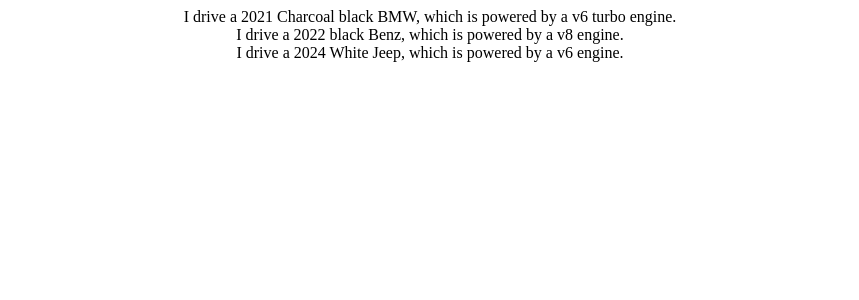
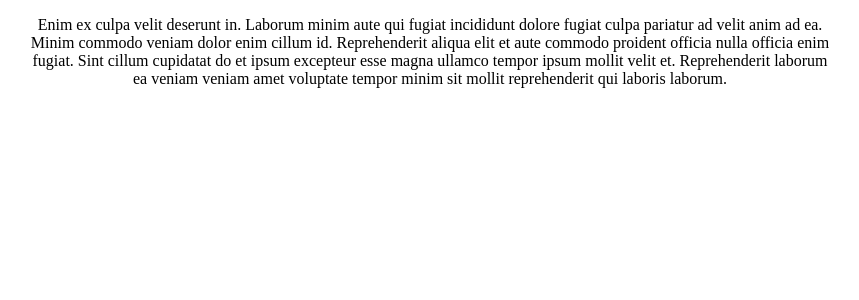
Before and after one commit to realMoyosore/react-app, a React (Create React App) app: page / in a window 1280 px wide. Shown: the top 300 px of the page, without its empty margins (210-1069 px from the left). Built offline with nearby package versions, Linux system fonts and the light colour scheme.

Commit message:
conditional rendering

```diff
--- a/src/App.js
+++ b/src/App.js
@@ -136,40 +136,80 @@
 // export default App;
 // // // This is a functional component that returns a simple JSX structure
 
-const Car = ({ data }) => {
-  const { brand, color, model, engine } = data;
-  return (
-    <div className="car">{`I drive a ${model} ${color} ${brand}, which is powered by a ${engine} engine.`}</div>
-  );
+
+// //React Props
+// const Car = ({ data }) => {
+//   const { brand, color, model, engine } = data;
+//   return (
+//     <div className="car">{`I drive a ${model} ${color} ${brand}, which is powered by a ${engine} engine.`}</div>
+//   );
+// };
+
+// const App = () => {
+//   const cars = [
+//     {
+//       brand: "BMW",
+//       color: "Charcoal black",
+//       model: "2021",
+//       engine: "v6 turbo",
+//     },
+//     {
+//       brand: "Benz",
+//       color: "black",
+//       model: "2022",
+//       engine: "v8",
+//     },
+//     {
+//       brand: "Jeep",
+//       color: "White",
+//       model: "2024",
+//       engine: "v6",
+//     },
+//   ];
+
+//   const listOfCars = cars.map((car) => {
+//     return <Car data={car} />;
+//   });
+
+//   return <section className="main-page">{listOfCars}</section>;
+// };
+
+// export default App;
+
+
+//Conditional Rendering
+
+//Loader component...
+const Loader = () => {
+  return <div className="loader">Loading...</div>;
 };
 
+//Content component...
+const Content = () => {
+  return (
+    <div className="content">
+      <p>Enim ex culpa velit deserunt in. Laborum minim aute qui fugiat incididunt dolore fugiat culpa pariatur ad velit anim ad ea. Minim commodo veniam dolor enim cillum id. Reprehenderit aliqua elit et aute commodo proident officia nulla officia enim fugiat. Sint cillum cupidatat do et ipsum excepteur esse magna ullamco tempor ipsum mollit velit et. Reprehenderit laborum ea veniam veniam amet voluptate tempor minim sit mollit reprehenderit qui laboris laborum.</p>
+    </div>
+  );
+}
+
+//Root component
 const App = () => {
-  const cars = [
-    {
-      brand: "BMW",
-      color: "Charcoal black",
-      model: "2021",
-      engine: "v6 turbo",
-    },
-    {
-      brand: "Benz",
-      color: "black",
-      model: "2022",
-      engine: "v8",
-    },
-    {
-      brand: "Jeep",
-      color: "White",
-      model: "2024",
-      engine: "v6",
-    },
-  ];
 
-  const listOfCars = cars.map((car) => {
-    return <Car data={car} />;
-  });
+  //State to manage loading...
+  const [isLoading, setIsLoading] = React.useState(true);
 
-  return <section className="main-page">{listOfCars}</section>;
-};
+  //Set a timeout to simulate data loading...
+  setTimeout(() => {
+    setIsLoading(false);
+  }, 5000);
+
+  //Rendering state...
+  return (
+    <section className="main-page">
+      {isLoading ? <Loader /> : <Content />}
+    </section>
+  );
+}
 
 export default App;
```
